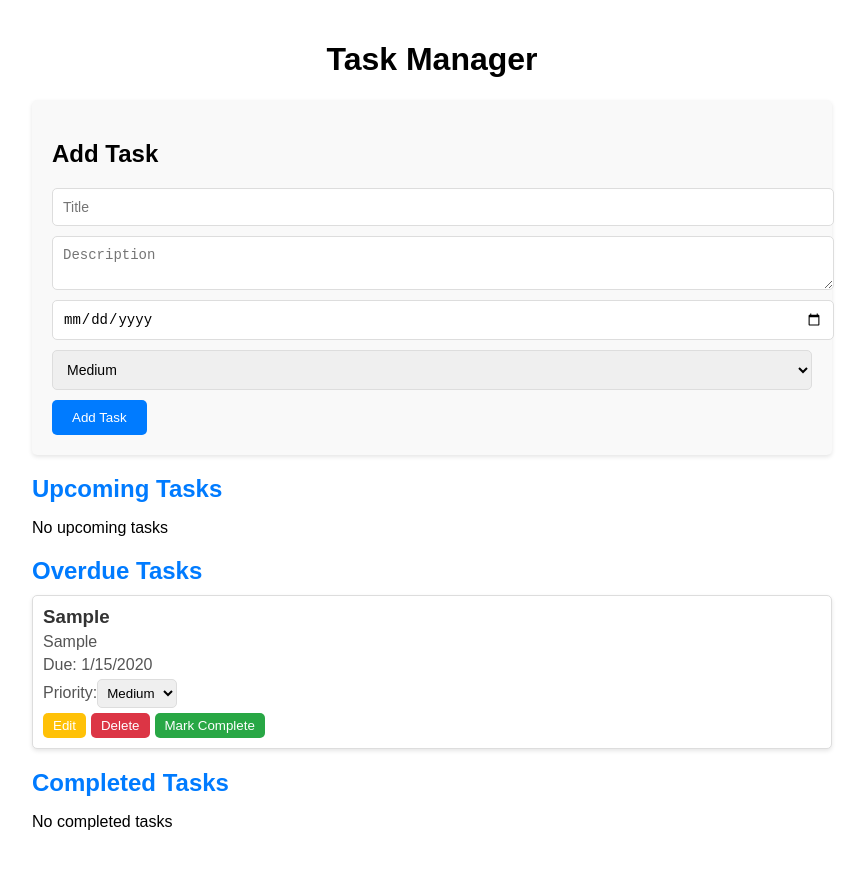
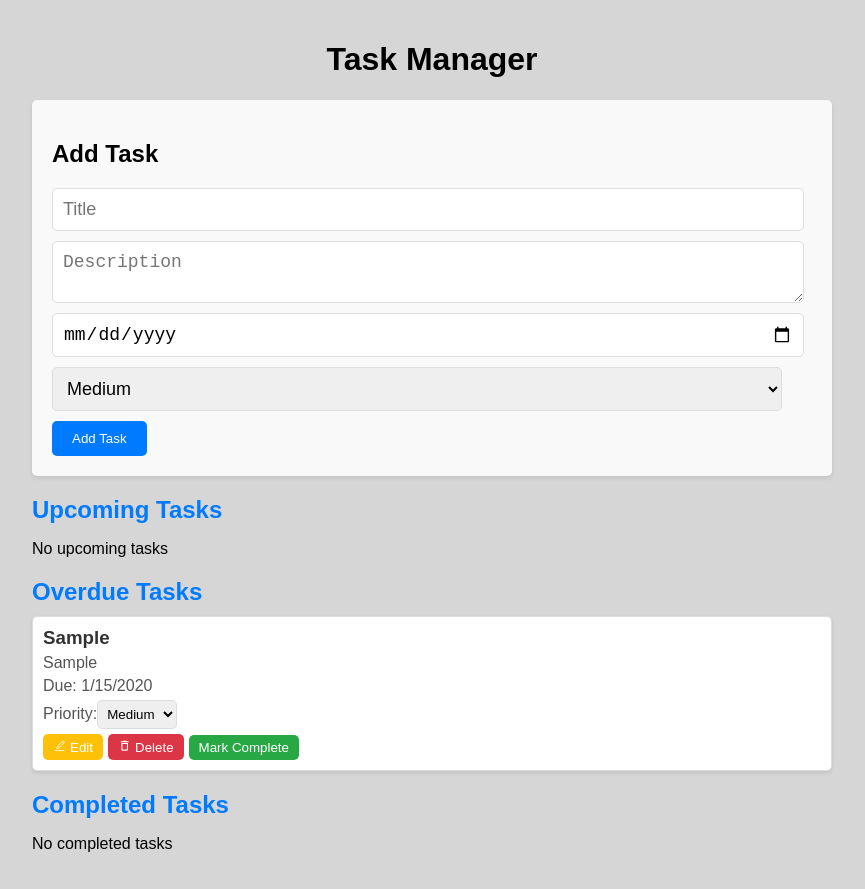
Before and after one commit to Pradeep880/Task-Manager, a React (Create React App) app in the folder manager/: page / in a window 1280 px wide. Both pictures are taken after typing "Sample", "Sample", "2020-01-15" into the empty fields and a click on the button "Add Task". Shown: the whole page, without its empty margins (208-1073 px from the left). Before the commit the page ends 867 px from the top, so only its background shows below. Built offline with nearby package versions, Linux system fonts and the light colour scheme; the HTML template or start-up script is replaced by a standard one.

Commit message:
Data persistance

```diff
--- a/manager/package.json
+++ b/manager/package.json
@@ -3,6 +3,7 @@
   "version": "0.1.0",
   "private": true,
   "dependencies": {
+    "@react-icons/all-files": "^4.1.0",
     "@testing-library/jest-dom": "^5.17.0",
     "@testing-library/react": "^13.4.0",
     "@testing-library/user-event": "^13.5.0",
--- a/manager/src/App.js
+++ b/manager/src/App.js
@@ -1,32 +1,45 @@
-import React, { useState, useEffect } from 'react';
+import React, { useState, useEffect, useRef } from 'react';
 import Dashboard from './component/Dashboard';
 import TaskForm from './component/TaskForm';
 import './App.css';
 
 const App = () => {
   const [tasks, setTasks] = useState([]);
+  const tasksRef = useRef(tasks);
 
   const [taskToEdit, setTaskToEdit] = useState(null);
 
+  // Load tasks from local storage on component mount
   useEffect(() => {
     const storedTasks = JSON.parse(localStorage.getItem('tasks')) || [];
     setTasks(storedTasks);
+    tasksRef.current = storedTasks;
   }, []);
 
+  // Save tasks to local storage whenever tasks state changes
   useEffect(() => {
-    localStorage.setItem('tasks', JSON.stringify(tasks));
+    localStorage.setItem('tasks', JSON.stringify(tasksRef.current));
   }, [tasks]);
 
   const addTask = (task) => {
-    setTasks([...tasks, task]);
+    const updatedTasks = [...tasksRef.current, task];
+    setTasks(updatedTasks);
+    tasksRef.current = updatedTasks;
+    localStorage.setItem('tasks', JSON.stringify(updatedTasks));
   };
 
   const updateTask = (updatedTask) => {
-    setTasks(tasks.map(task => task.id === updatedTask.id ? updatedTask : task));
+    const updatedTasks = tasksRef.current.map(task => task.id === updatedTask.id ? updatedTask : task);
+    setTasks(updatedTasks);
+    tasksRef.current = updatedTasks;
+    localStorage.setItem('tasks', JSON.stringify(updatedTasks));
   };
 
   const deleteTask = (taskId) => {
-    setTasks(tasks.filter(task => task.id !== taskId));
+    const updatedTasks = tasksRef.current.filter(task => task.id !== taskId);
+    setTasks(updatedTasks);
+    tasksRef.current = updatedTasks;
+    localStorage.setItem('tasks', JSON.stringify(updatedTasks));
   };
 
   const editTask = (task) => {
@@ -34,17 +47,21 @@ const App = () => {
   };
 
   const markTaskCompleted = (taskId) => {
-    const updatedTasks = tasks.map(task =>
+    const updatedTasks = tasksRef.current.map(task =>
       task.id === taskId ? { ...task, completed: !task.completed } : task
     );
     setTasks(updatedTasks);
+    tasksRef.current = updatedTasks;
+    localStorage.setItem('tasks', JSON.stringify(updatedTasks));
   };
 
   const changePriority = (taskId, newPriority) => {
-    const updatedTasks = tasks.map(task =>
+    const updatedTasks = tasksRef.current.map(task =>
       task.id === taskId ? { ...task, priority: newPriority } : task
     );
     setTasks(updatedTasks);
+    tasksRef.current = updatedTasks;
+    localStorage.setItem('tasks', JSON.stringify(updatedTasks));
   };
 
 
@@ -58,9 +75,8 @@ const App = () => {
         taskToEdit={taskToEdit}
         setTaskToEdit={setTaskToEdit}
       />
-
       <Dashboard
-      tasks={tasks}
+        tasks={tasks}
         editTask={editTask}
         deleteTask={deleteTask}
         markTaskCompleted={markTaskCompleted}
--- a/manager/src/component/Task.js
+++ b/manager/src/component/Task.js
@@ -1,6 +1,7 @@
 import React from 'react';
 import './component.css';
-
+import { CiEdit } from "react-icons/ci";
+import { MdDeleteOutline } from "react-icons/md";
 const Task = ({ task, editTask, deleteTask, markTaskCompleted, changePriority }) => {
   const handleEdit = () => {
     editTask(task);
@@ -30,8 +31,8 @@ const Task = ({ task, editTask, deleteTask, markTaskCompleted, changePriority })
           <option value="Low">Low</option>
         </select>
       </p>
-      <button className="edit" onClick={handleEdit}>Edit</button>
-      <button className="delete" onClick={handleDelete}>Delete</button>
+      <button className="edit" onClick={handleEdit}><CiEdit /> Edit</button>
+      <button className="delete" onClick={handleDelete}><MdDeleteOutline /> Delete</button>
       <button className="complete" onClick={handleToggleComplete}>
         {task.completed ? 'Mark Incomplete' : 'Mark Complete'}
       </button>
--- a/manager/src/component/component.css
+++ b/manager/src/component/component.css
@@ -13,12 +13,12 @@
   .task-form textarea,
   .task-form select {
     display: block;
-    width: 100%;
+    width: 96%;
     padding: 10px;
     margin-bottom: 10px;
     border: 1px solid #ddd;
     border-radius: 5px;
-    font-size: 14px;
+    font-size: 18px;
   }
 
   .task-form button {
--- a/manager/src/index.css
+++ b/manager/src/index.css
@@ -5,6 +5,7 @@ body {
     sans-serif;
   -webkit-font-smoothing: antialiased;
   -moz-osx-font-smoothing: grayscale;
+  background-color: rgb(214 214 214);
 }
 
 code {
--- /dev/null
+++ b/package.json
@@ -0,0 +1,5 @@
+{
+  "dependencies": {
+    "react-icons": "^5.3.0"
+  }
+}
```
Also changed, not shown: manager/src/component/Search.js (added, +9 -0 lines), manager/src/component/SearchFilter.js (added), 2 other files (tests, documents, lock files or other folders).
